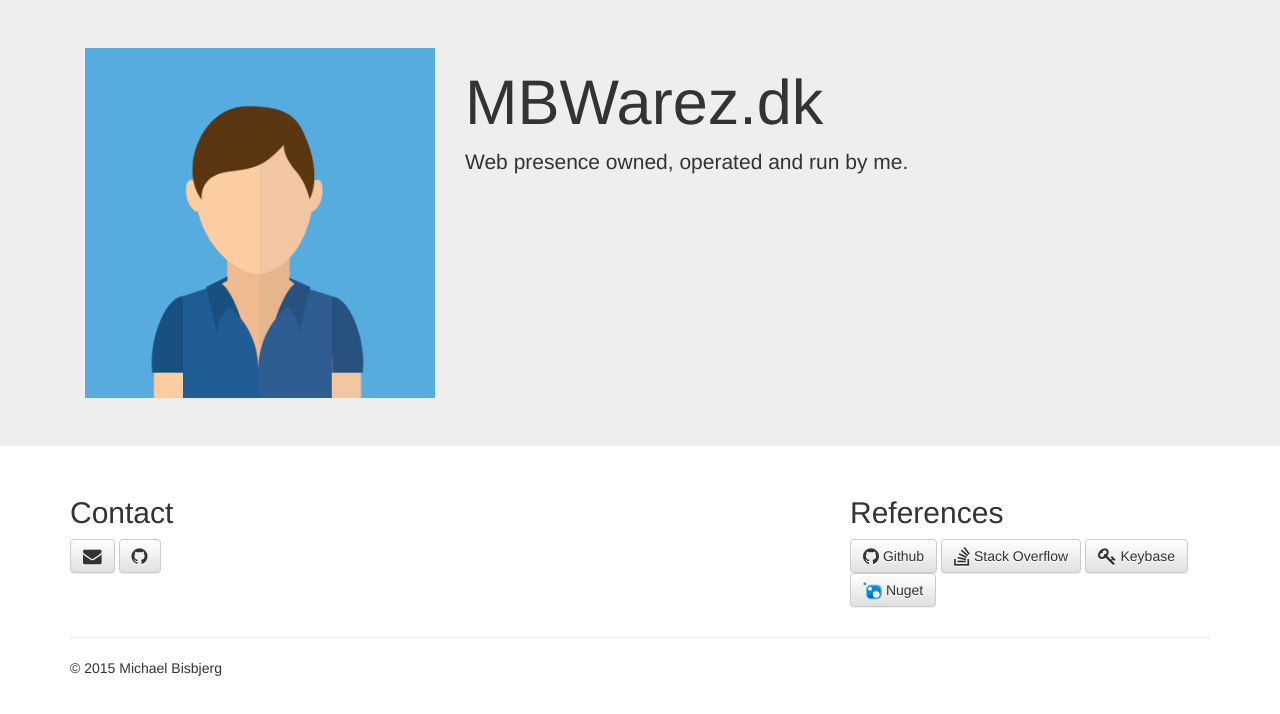
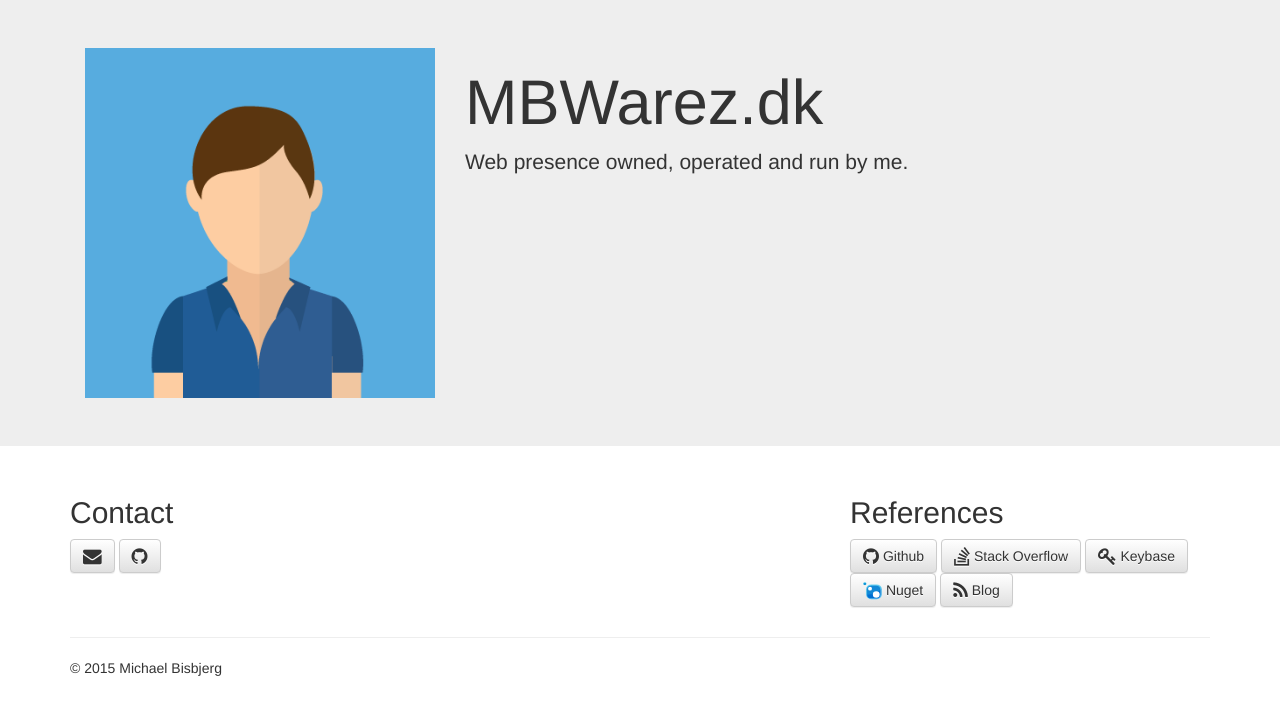
Before and after one commit to LordMike/mbwarez.dk, a plain HTML site: page index.html in a window 1280 px wide. Drawn offline with Linux system fonts and the light colour scheme.

Commit message:
Add blog

```diff
--- a/index.html
+++ b/index.html
@@ -86,6 +86,9 @@
                     <a class="btn btn-large btn-default" href="https://www.nuget.org/profiles/LordMike">
                         <img src="img/nuget-logo.svg" style="width:19px; height:18px" /> Nuget
                     </a>
+                    <a class="btn btn-large btn-default" href="https://blog.mbwarez.dk">
+                        <i class="fa fa-lg fa-rss"></i> Blog
+                    </a>
                 </p>
             </div>
         </div>
```
